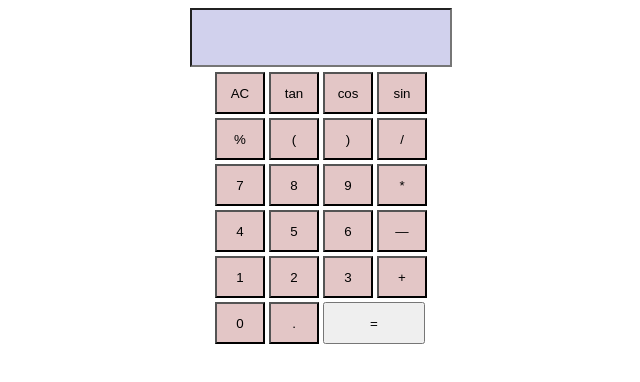
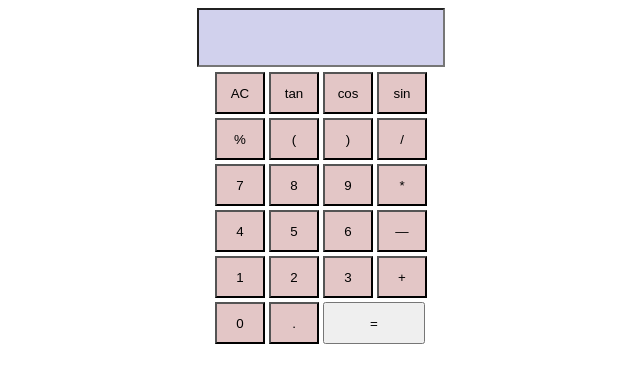
Before and after one commit to Reub7n/IS181-Exercise-5, a plain HTML site: page index.html in a window 1280 px wide. Shown: the whole page, without its empty margins (319-959 px from the left). Drawn offline with Linux system fonts and the light colour scheme.

Commit message:
Update index.html

```diff
--- a/index.html
+++ b/index.html
@@ -8,7 +8,7 @@
   <style>
  #result{
    background-color:#d1d1ed;
-   width:19em;
+   width:18em;
    height:4em;
  }
  input[type="button"]{
```
